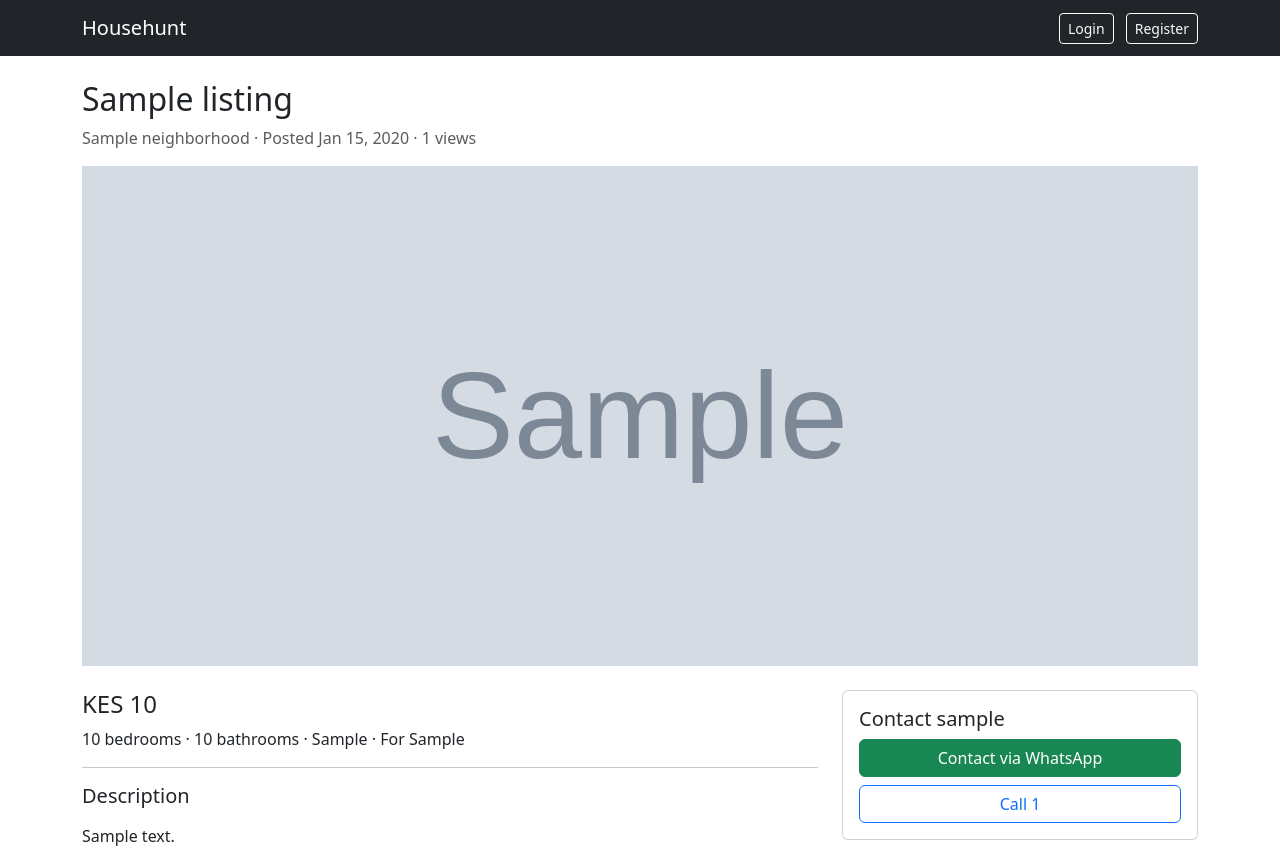
After one commit to Regina-Fredrick/Househunt, a Django app: template templates/listings/detail.html in a window 1280 px wide. The commit adds this page. Run offline with Django 5.2, Linux system fonts and the light colour scheme; the template is opened without the code that fills it: most values are stand-ins (such as "Sample title", 1, 10 or a date in 2020); grey boxes marked "Sample" are stand-in pictures.

Commit message:
Week 6: listing detail page, image carousel, lightbox, WhatsApp and call buttons, view counter

```diff
--- a/apps/listings/models.py
+++ b/apps/listings/models.py
@@ -38,6 +38,7 @@ class Listing(models.Model):
     status = models.CharField(max_length=10, choices=STATUS_CHOICES, default='pending')
     listing_type = models.CharField(max_length=10, choices=LISTING_TYPE_CHOICES)
     created_at = models.DateTimeField(auto_now_add=True)
+    views_count = models.PositiveIntegerField(default=0)
 
     def __str__(self):
         return self.title
--- a/apps/listings/templates/listings/browse.html
+++ b/apps/listings/templates/listings/browse.html
@@ -26,7 +26,7 @@
                 <p class="card-text">KES {{ listing.price }}</p>
                 <p class="card-text">{{ listing.bedrooms }} bed / {{ listing.bathrooms }} bath</p>
                 <p class="card-text">{{ listing.neighborhood }}</p>
-                <a href="#" class="btn btn-outline-primary">View Details</a>
+                <a href="{% url 'listing_detail' listing.pk %}" class="btn btn-outline-primary">View Details</a>
             </div>
         </div>
     </div>
--- /dev/null
+++ b/apps/listings/templates/listings/detail.html
@@ -0,0 +1,57 @@
+{% extends 'base.html' %}
+{% load listing_extras %}
+{% block content %}
+
+<h2>{{ listing.title }}</h2>
+<p class="text-muted">{{ listing.neighborhood }} &middot; Posted {{ listing.created_at|date:"M d, Y" }} &middot; {{ listing.views_count }} views</p>
+
+{% if listing.images.all %}
+<div id="listingCarousel" class="carousel slide mb-4" data-bs-ride="carousel">
+    <div class="carousel-inner">
+        {% for image in listing.images.all %}
+        <div class="carousel-item {% if forloop.first %}active{% endif %}">
+            <img src="{{ image.image.url }}" class="d-block w-100" style="max-height: 500px; object-fit: cover;" alt="{{ listing.title }}">
+        </div>
+        {% endfor %}
+    </div>
+    {% if listing.images.all|length > 1 %}
+    <button class="carousel-control-prev" type="button" data-bs-target="#listingCarousel" data-bs-slide="prev">
+        <span class="carousel-control-prev-icon"></span>
+    </button>
+    <button class="carousel-control-next" type="button" data-bs-target="#listingCarousel" data-bs-slide="next">
+        <span class="carousel-control-next-icon"></span>
+    </button>
+    {% endif %}
+</div>
+{% endif %}
+
+<div class="row">
+    <div class="col-md-8">
+        <h4>KES {{ listing.price }}{% if listing.listing_type == 'rent' %} / month{% endif %}</h4>
+        <p>{{ listing.bedrooms }} bedrooms &middot; {{ listing.bathrooms }} bathrooms &middot; {{ listing.get_property_type_display }} &middot; For {{ listing.get_listing_type_display }}</p>
+        <hr>
+        <h5>Description</h5>
+        <p>{{ listing.description|linebreaks }}</p>
+    </div>
+
+    <div class="col-md-4">
+        <div class="card">
+            <div class="card-body">
+                <h5 class="card-title">Contact {{ listing.owner.username }}</h5>
+                {% if listing.owner.phone_number %}
+                <a href="https://wa.me/{{ listing.owner.phone_number|whatsapp_format }}?text=Hi, I'm interested in your listing: {{ listing.title }}"
+                   class="btn btn-success w-100 mb-2" target="_blank">
+                    Contact via WhatsApp
+                </a>
+                <a href="tel:{{ listing.owner.phone_number }}" class="btn btn-outline-primary w-100">
+                    Call {{ listing.owner.phone_number }}
+                </a>
+                {% else %}
+                <p class="text-muted">No contact number provided.</p>
+                {% endif %}
+            </div>
+        </div>
+    </div>
+</div>
+
+{% endblock %}
--- /dev/null
+++ b/apps/listings/templatetags/listing_extras.py
@@ -0,0 +1,17 @@
+from django import template
+
+register = template.Library()
+
+
+@register.filter
+def whatsapp_format(phone):
+    if not phone:
+        return ''
+    digits = ''.join(c for c in phone if c.isdigit())
+    if digits.startswith('0'):
+        digits = '254' + digits[1:]
+    elif digits.startswith('254'):
+        pass
+    else:
+        digits = '254' + digits
+    return digits
--- a/apps/listings/urls.py
+++ b/apps/listings/urls.py
@@ -5,6 +5,7 @@ urlpatterns = [
     path('', views.browse_listings_view, name='browse_listings'),
     path('create/', views.create_listing_view, name='create_listing'),
     path('mine/', views.my_listings_view, name='my_listings'),
+    path('<int:pk>/', views.listing_detail_view, name='listing_detail'),
     path('<int:pk>/edit/', views.edit_listing_view, name='edit_listing'),
     path('<int:pk>/delete/', views.delete_listing_view, name='delete_listing'),
 ]
```
Also changed, not shown: apps/listings/views.py (+15 -0 lines), templates/listings/detail.html (added, +91 -0 lines), apps/listings/migrations/0002_listing_views_count.py (added), apps/listings/templatetags/__init__.py (added).
